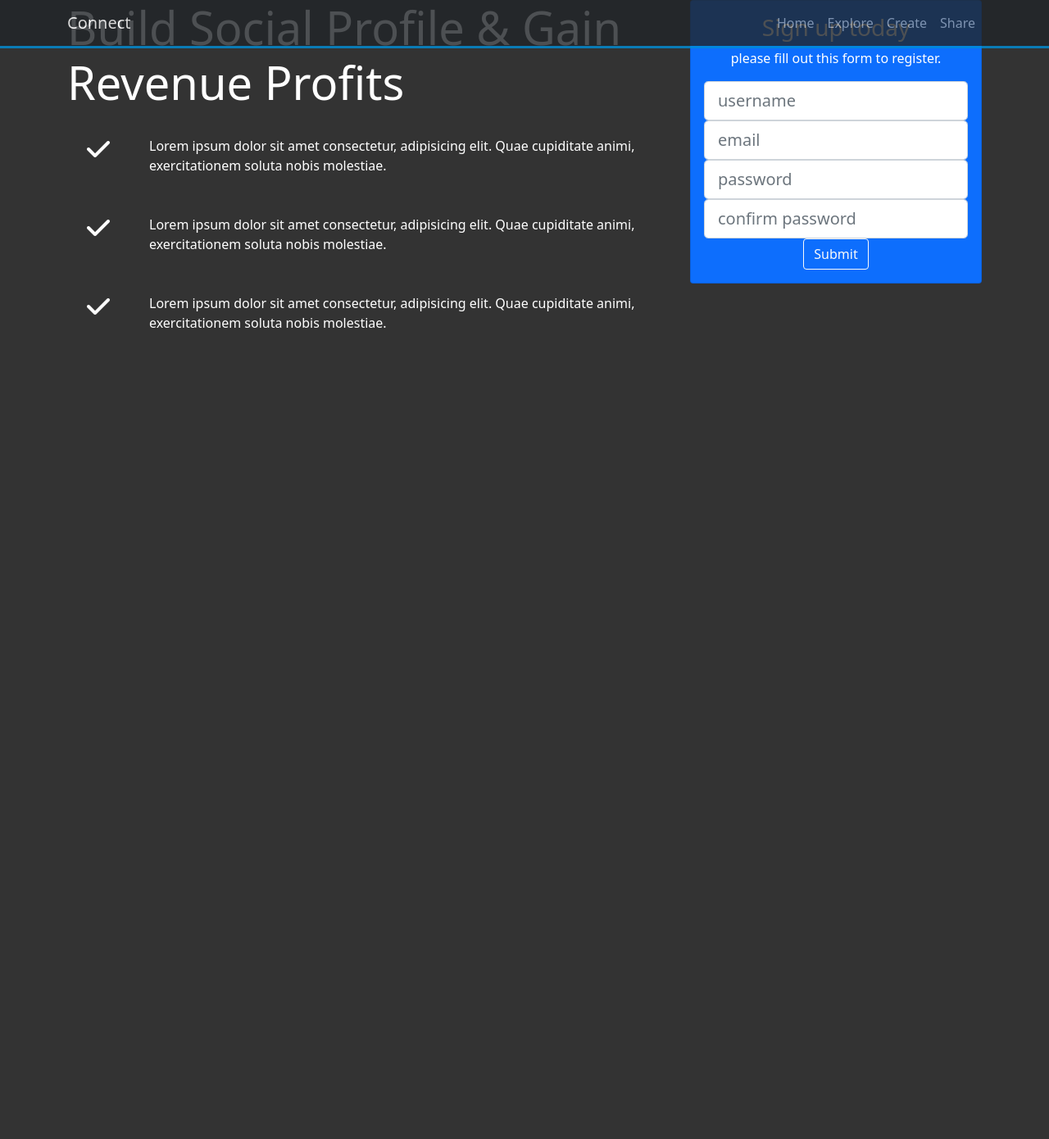
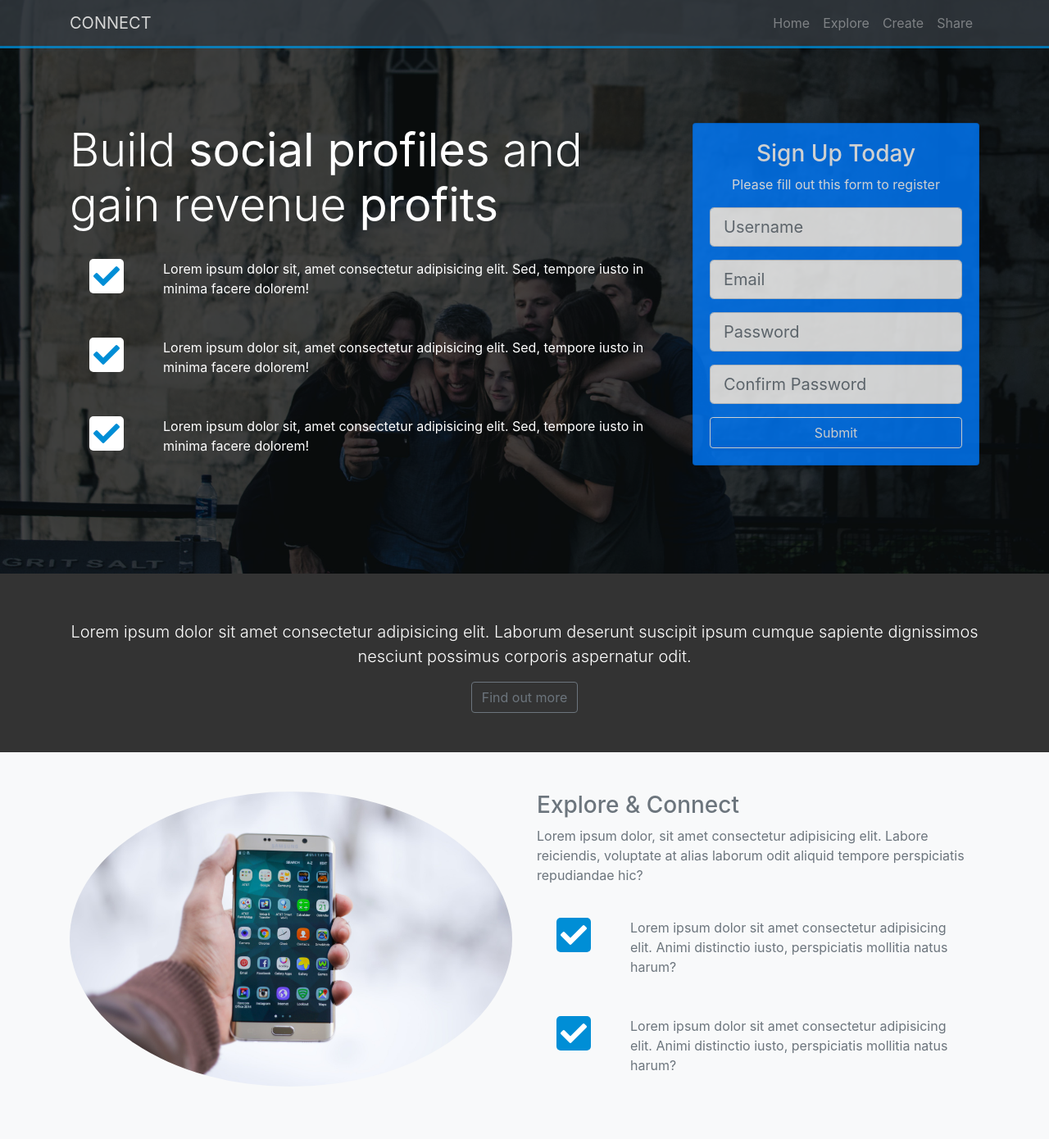
Before and after one commit to 5uperN1na/connect, a plain HTML site: page index.html in a window 1280 px wide. Shown: the whole page at 82% size. Before the commit the page ends 800 px from the top, so only its background shows below. Drawn offline with nearby package versions, Linux system fonts and the light colour scheme.

Commit message:
Adding files to connect repo.

```diff
--- a/css/style.css
+++ b/css/style.css
@@ -7,3 +7,42 @@ body {
     border-bottom: #008ed6 3px solid;
     opacity: 0.8;
 }
+
+#home-section {
+    background: url(../img/home.jpg);
+    background-repeat: no-repeat;
+    background-size: cover;
+    background-attachment: fixed;
+    min-height: 700px;
+  }
+
+  #home-section .dark-overlay {
+    position: absolute;
+    top: 0;
+    left: 0;
+    width: 100%;
+    min-height: 700px;
+    background: rgba(0, 0, 0, 0.7);
+  }
+
+  #home-section .home-inner {
+    padding-top: 150px;
+  }
+
+  #home-section .card-form {
+    opacity: 0.8;
+  }
+
+  #home-section .fas{
+    color: #008ed6;
+    background-color: #fff;
+    padding: 5px;
+    border-radius: 5px;
+  }
+
+  #explore-section .fas, #share-section .fas {
+    background-color: #008ed6;
+    color: #fff;
+    padding: 5px;
+    border-radius: 5px;
+  }
--- a/index.html
+++ b/index.html
@@ -3,23 +3,25 @@
 
 <head>
   <meta charset="UTF-8">
-    <meta http-equiv="X-UA-Compatible" content="IE=edge">
   <meta name="viewport" content="width=device-width, initial-scale=1.0">
-    <script src="https://kit.fontawesome.com/985fcb8252.js" crossorigin="anonymous"></script>
-    <link href="https://cdn.jsdelivr.net/npm/bootstrap@5.1.3/dist/css/bootstrap.min.css" rel="stylesheet"
-        integrity="sha384-1BmE4kWBq78iYhFldvKuhfTAU6auU8tT94WrHftjDbrCEXSU1oBoqyl2QvZ6jIW3" crossorigin="anonymous">
+  <meta http-equiv="X-UA-Compatible" content="ie=edge">
+  <link rel="stylesheet" href="https://use.fontawesome.com/releases/v5.0.13/css/all.css"
+    integrity="sha384-DNOHZ68U8hZfKXOrtjWvjxusGo9WQnrNx2sqG0tfsghAvtVlRW3tvkXWZh58N9jp" crossorigin="anonymous">
+  <link rel="stylesheet" href="https://stackpath.bootstrapcdn.com/bootstrap/4.1.1/css/bootstrap.min.css"
+    integrity="sha384-WskhaSGFgHYWDcbwN70/dfYBj47jz9qbsMId/iRN3ewGhXQFZCSftd1LZCfmhktB" crossorigin="anonymous">
   <link rel="stylesheet" href="css/style.css">
-    <title>BS Template</title>
+  <title>CONNECT</title>
 </head>
 
+
 <body>
-    <nav class="navbar navbar-expand-sm bg-dark navbar-dark fixed-top">
+  <nav class="navbar navbar-expand-sm bg-dark navbar-dark fixed-top" id="main-nav">
     <div class="container">
-            <a href="index.html" class="navbar-brand">Connect</a>
-            <button class="navbar-toggler" data-toggle="collaspe" data-target="#navbarCollapse">
-                <span class="navbar-toggle-icon"></span>
+      <a href="index.html" class="navbar-brand">CONNECT</a>
+      <button class="navbar-toggler" data-toggle="collapse" data-target="#navbarCollapse">
+        <span class="navbar-toggler-icon"></span>
       </button>
-            <div class="collapse navbar-collapse" id="navbarCollapse"></div>
+      <div class="collapse navbar-collapse" id="navbarCollapse">
         <ul class="navbar-nav ml-auto">
           <li class="nav-item">
             <a href="#home" class="nav-link">Home</a>
@@ -35,105 +37,134 @@
           </li>
         </ul>
       </div>
+    </div>
   </nav>
 
+  <!-- HOME SECTION -->
   <header id="home-section">
     <div class="dark-overlay">
       <div class="home-inner container">
         <div class="row">
           <div class="col-lg-8 d-none d-lg-block">
-                        <h1 class="display-4">Build Social Profile & Gain Revenue Profits</h1>
+            <h1 class="display-4">Build
+              <strong>social profiles</strong> and gain revenue
+              <strong>profits</strong>
+            </h1>
             <div class="d-flex">
-
               <div class="p-4 align-self-start">
                 <i class="fas fa-check fa-2x"></i>
               </div>
               <div class="p-4 align-self-end">
-                                Lorem ipsum dolor sit amet consectetur, adipisicing elit. Quae cupiditate animi,
-                                exercitationem soluta nobis molestiae.
+                Lorem ipsum dolor sit, amet consectetur adipisicing elit. Sed, tempore iusto in minima facere dolorem!
               </div>
             </div>
 
             <div class="d-flex">
-
               <div class="p-4 align-self-start">
                 <i class="fas fa-check fa-2x"></i>
               </div>
               <div class="p-4 align-self-end">
-                                Lorem ipsum dolor sit amet consectetur, adipisicing elit. Quae cupiditate animi,
-                                exercitationem soluta nobis molestiae.
+                Lorem ipsum dolor sit, amet consectetur adipisicing elit. Sed, tempore iusto in minima facere dolorem!
               </div>
             </div>
 
             <div class="d-flex">
-
               <div class="p-4 align-self-start">
                 <i class="fas fa-check fa-2x"></i>
               </div>
               <div class="p-4 align-self-end">
-                                Lorem ipsum dolor sit amet consectetur, adipisicing elit. Quae cupiditate animi,
-                                exercitationem soluta nobis molestiae.
+                Lorem ipsum dolor sit, amet consectetur adipisicing elit. Sed, tempore iusto in minima facere dolorem!
               </div>
             </div>
-
           </div>
 
           <div class="col-lg-4">
             <div class="card bg-primary text-center card-form">
               <div class="card-body">
-                                <h3>Sign up today </h3>
-                                <p> please fill out this form to register. </p>
+                <h3>Sign Up Today</h3>
+                <p>Please fill out this form to register</p>
                 <form>
                   <div class="form-group">
-                                        <input type="text" class="form-control form-control-lg" placeholder="username">
+                    <input type="text" class="form-control form-control-lg" placeholder="Username">
                   </div>
-
                   <div class="form-group">
-                                        <input type="email" class="form-control form-control-lg" placeholder="email">
+                    <input type="email" class="form-control form-control-lg" placeholder="Email">
                   </div>
-
                   <div class="form-group">
-                                        <input type="password" class="form-control form-control-lg"
-                                            placeholder="password">
+                    <input type="password" class="form-control form-control-lg" placeholder="Password">
                   </div>
-
-
                   <div class="form-group">
-                                        <input type="password" class="form-control form-control-lg"
-                                            placeholder="confirm password">
+                    <input type="password" class="form-control form-control-lg" placeholder="Confirm Password">
                   </div>
+                  <input type="submit" value="Submit" class="btn btn-outline-light btn-block">
                 </form>
-
-                                <input type="submit" value="Submit" class="btn btn-outline-light btn-block">
-
-
               </div>
             </div>
           </div>
+        </div>
+      </div>
+    </div>
+  </header>
 
+  <!-- Explore 1-->
+
+  <section id="explore-head-section">
+    <div class="container">
+      <div class="row">
+        <div class="col text-center py-5">
+          <h1 class="display-4"> </h1>
+          <p class="lead">Lorem ipsum dolor sit amet consectetur adipisicing elit. Laborum deserunt suscipit ipsum
+            cumque sapiente dignissimos nesciunt possimus corporis aspernatur odit. </p>
+          <a href="#" class="btn btn-outline-secondary">Find out more</a>
         </div>
+      </div>
+    </div>
+  </section>
 
+  <!-- Explore 2-->
+
+   <section id="explore-section" class="bg-light text-muted py-5">
+    <div class="container">
+      <div class="row">
+        <div class="col-md-6">
+          <img src="img/explore-section1.jpg" alt="" class="img-fluid mb-3 rounded-circle">
+        </div>
+        <div class="col-md-6">
+          <h3>Explore & Connect</h3>
+          <p>Lorem ipsum dolor, sit amet consectetur adipisicing elit. Labore reiciendis, voluptate at alias laborum odit aliquid
+            tempore perspiciatis repudiandae hic?</p>
+          <div class="d-flex">
+            <div class="p-4 align-self-start">
+              <i class="fas fa-check fa-2x"></i>
+            </div>
+            <div class="p-4 align-self-end">
+              Lorem ipsum dolor sit amet consectetur adipisicing elit. Animi distinctio iusto, perspiciatis mollitia natus harum?
             </div>
           </div>
 
-
-
-    </header>
+          <div class="d-flex">
+            <div class="p-4 align-self-start">
+              <i class="fas fa-check fa-2x"></i>
+            </div>
+            <div class="p-4 align-self-end">
+              Lorem ipsum dolor sit amet consectetur adipisicing elit. Animi distinctio iusto, perspiciatis mollitia natus harum?
+            </div>
+          </div>
+        </div>
+      </div>
+    </div>
+  </section>
 
 
 
 
-
-
-    <script src="https://code.jquery.com/jquery-3.6.0.min.js"
-        integrity="sha256-/xUj+3OJU5yExlq6GSYGSHk7tPXikynS7ogEvDej/m4=" crossorigin="anonymous"></script>
-
-    <script src="https://cdn.jsdelivr.net/npm/@popperjs/core@2.10.2/dist/umd/popper.min.js"
-        integrity="sha384-7+zCNj/IqJ95wo16oMtfsKbZ9ccEh31eOz1HGyDuCQ6wgnyJNSYdrPa03rtR1zdB"
+  <script src="http://code.jquery.com/jquery-3.3.1.min.js"
+    integrity="sha256-FgpCb/KJQlLNfOu91ta32o/NMZxltwRo8QtmkMRdAu8=" crossorigin="anonymous"></script>
+  <script src="https://cdnjs.cloudflare.com/ajax/libs/popper.js/1.14.3/umd/popper.min.js"
+    integrity="sha384-ZMP7rVo3mIykV+2+9J3UJ46jBk0WLaUAdn689aCwoqbBJiSnjAK/l8WvCWPIPm49"
     crossorigin="anonymous"></script>
-
-    <script src="https://cdn.jsdelivr.net/npm/bootstrap@5.1.3/dist/js/bootstrap.min.js"
-        integrity="sha384-QJHtvGhmr9XOIpI6YVutG+2QOK9T+ZnN4kzFN1RtK3zEFEIsxhlmWl5/YESvpZ13"
+  <script src="https://stackpath.bootstrapcdn.com/bootstrap/4.1.1/js/bootstrap.min.js"
+    integrity="sha384-smHYKdLADwkXOn1EmN1qk/HfnUcbVRZyYmZ4qpPea6sjB/pTJ0euyQp0Mk8ck+5T"
     crossorigin="anonymous"></script>
 
   <script>
```
Also changed, not shown: img/create-section1.jpg (added), img/explore-section1.jpg (added), img/home.jpg (added), img/share-section1.jpg (added). Lines whose indentation alone changed are shown as unchanged.
